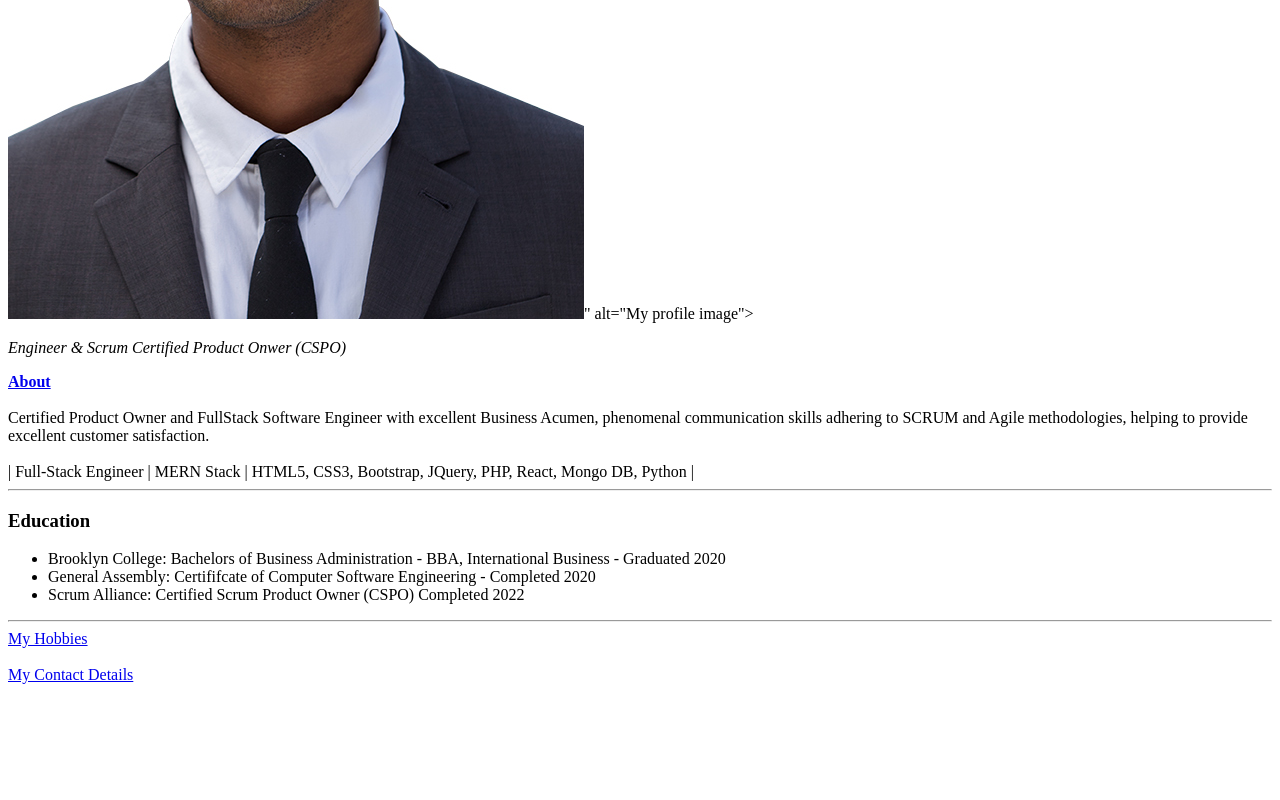
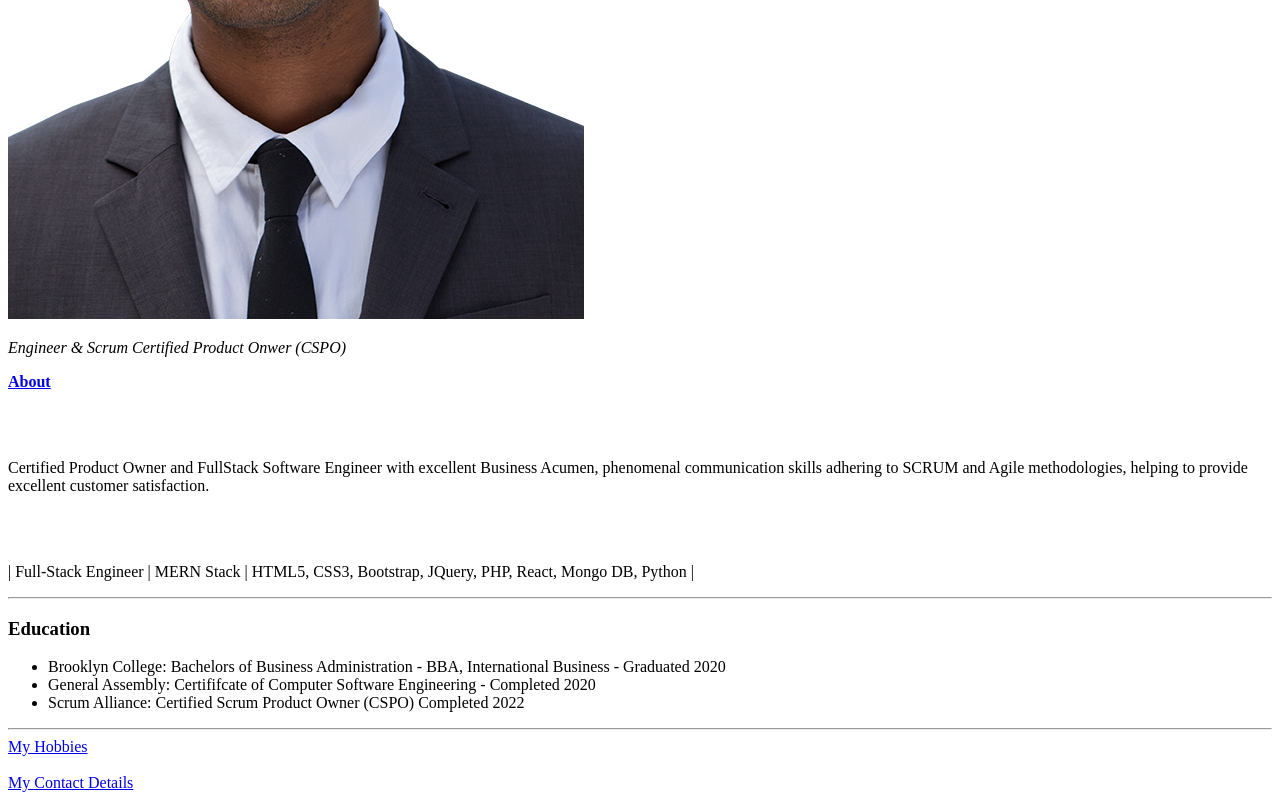
Before and after one commit to WinstonAC/Back-2-the-Basics-, a plain HTML site: page HTMl-Personal Site/index.html in a window 1280 px wide. Shown: the part 481-1281 px from the top of the page. Before the commit the page ends 1173 px from the top, so only its background shows below. Drawn offline with Linux system fonts and the light colour scheme.

Commit message:
updating code

```diff
--- a/HTMl-Personal Site/index.html
+++ b/HTMl-Personal Site/index.html
@@ -13,14 +13,14 @@
 <body>
 
     <h1>William Campbell (Billy)</h1>
-    <img src="./Images/IMG_0444 copy.jpg" alt="My profile image">" alt="My profile image">
+    <img src="./Images/IMG_0444 copy.jpg" alt="My profile image">
     <p><em>Engineer & Scrum Certified Product Onwer (CSPO)</em></p>
-    <p1><strong><a href="https://billycampbell.dev/"> About </a></strong></p1><br>
+    <p><strong><a href="https://billycampbell.dev/"> About </a></strong></p><br>
     <br>
-    <p2>Certified Product Owner and FullStack Software Engineer with excellent Business Acumen, phenomenal communication
-        skills adhering to SCRUM and Agile methodologies, helping to provide excellent customer satisfaction. </p2><br>
+    <p>Certified Product Owner and FullStack Software Engineer with excellent Business Acumen, phenomenal communication
+        skills adhering to SCRUM and Agile methodologies, helping to provide excellent customer satisfaction. </p><br>
     <br>
-    <p2>| Full-Stack Engineer | MERN Stack | HTML5, CSS3, Bootstrap, JQuery, PHP, React, Mongo DB, Python |</p2>
+    <p>| Full-Stack Engineer | MERN Stack | HTML5, CSS3, Bootstrap, JQuery, PHP, React, Mongo DB, Python |</p>
     <hr>
     <h3>Education</h3>
     <ul>
```
